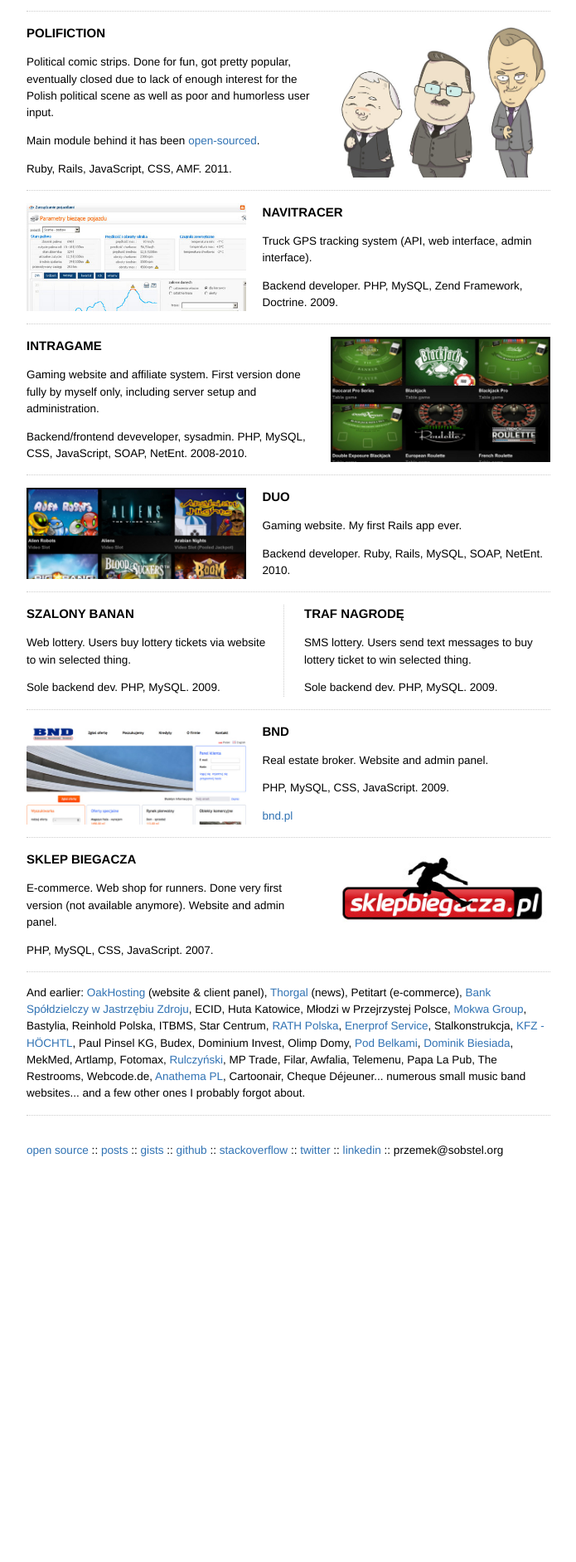
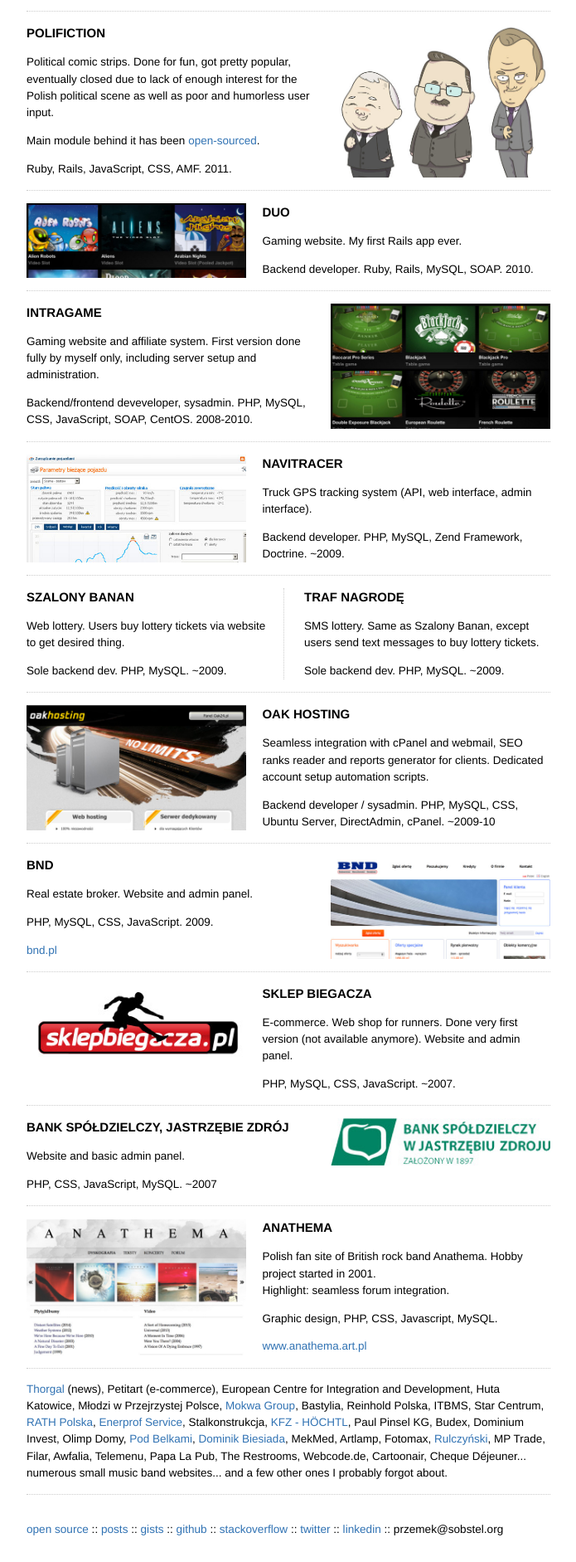
Before and after one commit to sobstel/sobstel.github.com, a Jekyll site: the page built from work.html, in a window 1280 px wide. Shown: the part 1397-3280 px from the top of the page at 83% size, without its empty margins (292-987 px from the left). Built offline with Jekyll 4.4.1, drawn with Linux system fonts in a browser that asks for light colours; before the commit the page ends 2823 px from its top, so only the background shows below that.

Commit message:
work update

```diff
--- a/_sass/_layout.scss
+++ b/_sass/_layout.scss
@@ -204,14 +204,17 @@
     .polifiction {
       background-image: url(../img/work/polifiction.jpg);
     }
-    .navitracer {
-      background-image: url(../img/work/navitracer.jpg);
-    }
     .intragame {
       background-image: url(../img/work/intragame.jpg);
     }
     .duo {
       background-image: url(../img/work/duo.jpg);
+    }
+    .navitracer {
+      background-image: url(../img/work/navitracer.jpg);
+    }
+    .oakhosting {
+      background-image: url(../img/work/oakhosting.jpg);
     }
     .bnd {
       background-image: url(../img/work/bnd.jpg);
@@ -219,5 +222,11 @@
     .sklepbiegacza {
       background-image: url(../img/work/sklepbiegacza.jpg);
     }
+    .bsj {
+      background-image: url(../img/work/bsj.jpg);
+    }
+    .anathema {
+      background-image: url(../img/work/anathema.jpg);
+    }
   }
 }
--- a/img/work/img.html
+++ /dev/null
@@ -1,2 +0,0 @@
-<img src="hosted3.png" width="284"/>
-<img src="optacore.png" width="284"/>
--- a/work.html
+++ b/work.html
@@ -133,13 +133,13 @@
 </div>
 
 <div class="full">
-  <article class="navitracer text-right">
-    <header>Navitracer</header>
+  <article class="duo text-right">
+    <header>Duo</header>
     <p>
-      Truck GPS tracking system (API, web interface, admin interface).
+      Gaming website. My first Rails app ever.
     </p>
     <p>
-      Backend developer. PHP, MySQL, Zend Framework, Doctrine. 2009.
+      Backend developer. Ruby, Rails, MySQL, SOAP. 2010.
     </p>
   </article>
 </div>
@@ -152,47 +152,59 @@
       Gaming website and affiliate system. First version done fully by myself only, including server setup and administration.
     </p>
     <p>
-      Backend/frontend deveveloper, sysadmin. PHP, MySQL, CSS, JavaScript, SOAP, NetEnt. 2008-2010.
+      Backend/frontend deveveloper, sysadmin. PHP, MySQL, CSS, JavaScript, SOAP, CentOS. 2008-2010.
     </p>
   </article>
 </div>
 
 <div class="full">
-  <article class="duo text-right">
-    <header>Duo</header>
+  <article class="navitracer text-right">
+    <header>Navitracer</header>
     <p>
-      Gaming website. My first Rails app ever.
+      Truck GPS tracking system (API, web interface, admin interface).
     </p>
     <p>
-      Backend developer. Ruby, Rails, MySQL, SOAP, NetEnt. 2010.
+      Backend developer. PHP, MySQL, Zend Framework, Doctrine. ~2009.
     </p>
   </article>
 </div>
+
 
 <div class="two">
   <article class="szalonybanan">
     <header>Szalony Banan</header>
     <p>
-      Web lottery. Users buy lottery tickets via website to win selected thing.
+      Web lottery. Users buy lottery tickets via website to get desired thing.
     </p>
     <p>
-      Sole backend dev. PHP, MySQL. 2009.
+      Sole backend dev. PHP, MySQL. ~2009.
     </p>
   </article>
 
   <article class="trafnagrode">
     <header>Traf nagrodę</header>
     <p>
-      SMS lottery. Users send text messages to buy lottery ticket to win selected thing.
+      SMS lottery. Same as Szalony Banan, except users send text messages to buy lottery tickets.
     </p>
     <p>
-       Sole backend dev. PHP, MySQL. 2009.
+      Sole backend dev. PHP, MySQL. ~2009.
     </p>
   </article>
 </div>
 
 <div class="full">
-  <article class="bnd text-right">
+  <article class="oakhosting text-right">
+  <header>Oak Hosting</header>
+  <p>
+    Seamless integration with cPanel and webmail, SEO ranks reader and reports generator for clients. Dedicated account setup automation scripts.
+  </p>
+  <p>
+    Backend developer / sysadmin. PHP, MySQL, CSS, Ubuntu Server, DirectAdmin, cPanel. ~2009-10
+  </p>
+</div>
+
+<div class="full">
+  <article class="bnd text-left">
     <header>BND</header>
     <p>
       Real estate broker. Website and admin panel.
@@ -207,25 +219,52 @@
 </div>
 
 <div class="full">
-  <article class="sklepbiegacza text-left">
+  <article class="sklepbiegacza text-right">
     <header>Sklep Biegacza</header>
     <p>
       E-commerce. Web shop for runners. Done very first version (not available anymore). Website and admin panel.
     </p>
     <p>
-      PHP, MySQL, CSS, JavaScript. 2007.
+      PHP, MySQL, CSS, JavaScript. ~2007.
     </p>
   </article>
 </div>
 
 <div class="full">
+  <article class="bsj text-left">
+    <header>Bank Spółdzielczy, Jastrzębie Zdrój</header>
     <p>
-    And earlier:
-    <a href="http://oakhosting.pl/">OakHosting</a> (website &amp; client panel),
+      Website and basic admin panel.
+    </p>
+    <p>
+      PHP, CSS, JavaScript, MySQL. ~2007
+    </p>
+  </article>
+</div>
+
+<div class="full">
+  <article class="anathema text-right">
+    <header>Anathema</header>
+    <p>
+      Polish fan site of British rock band Anathema. Hobby project started in 2001.<br/>
+      Highlight: seamless forum integration.
+    </p>
+    <p>
+      Graphic design, PHP, CSS, Javascript, MySQL.
+    </p>
+    <p>
+      <a href="http://www.anathema.art.pl/">www.anathema.art.pl</a>
+    </p>
+  </article>
+</div>
+
+<div class="full">
+  <article>
+    <p>
       <a href="http://thorgal.pl">Thorgal</a> (news),
       Petitart (e-commerce),
-    <a href="http://www.bsjastrzebie.pl/">Bank Spółdzielczy w Jastrzębiu Zdroju</a>,
-    ECID, Huta Katowice, Młodzi w Przejrzystej Polsce,
+      European Centre for Integration and Development,
+      Huta Katowice, Młodzi w Przejrzystej Polsce,
       <a href="http://mokwagroup.com/">Mokwa Group</a>,
       Bastylia, Reinhold Polska, ITBMS, Star Centrum,
       <a href="http://www.rath.com.pl/">RATH Polska</a>,
```
Also changed, not shown: other parts of work.html (+1 -1 lines), img/work/anathema.jpg (added), img/work/bsj.jpg (added), img/work/oakhosting.jpg (added). Lines whose indentation alone changed are shown as unchanged.
